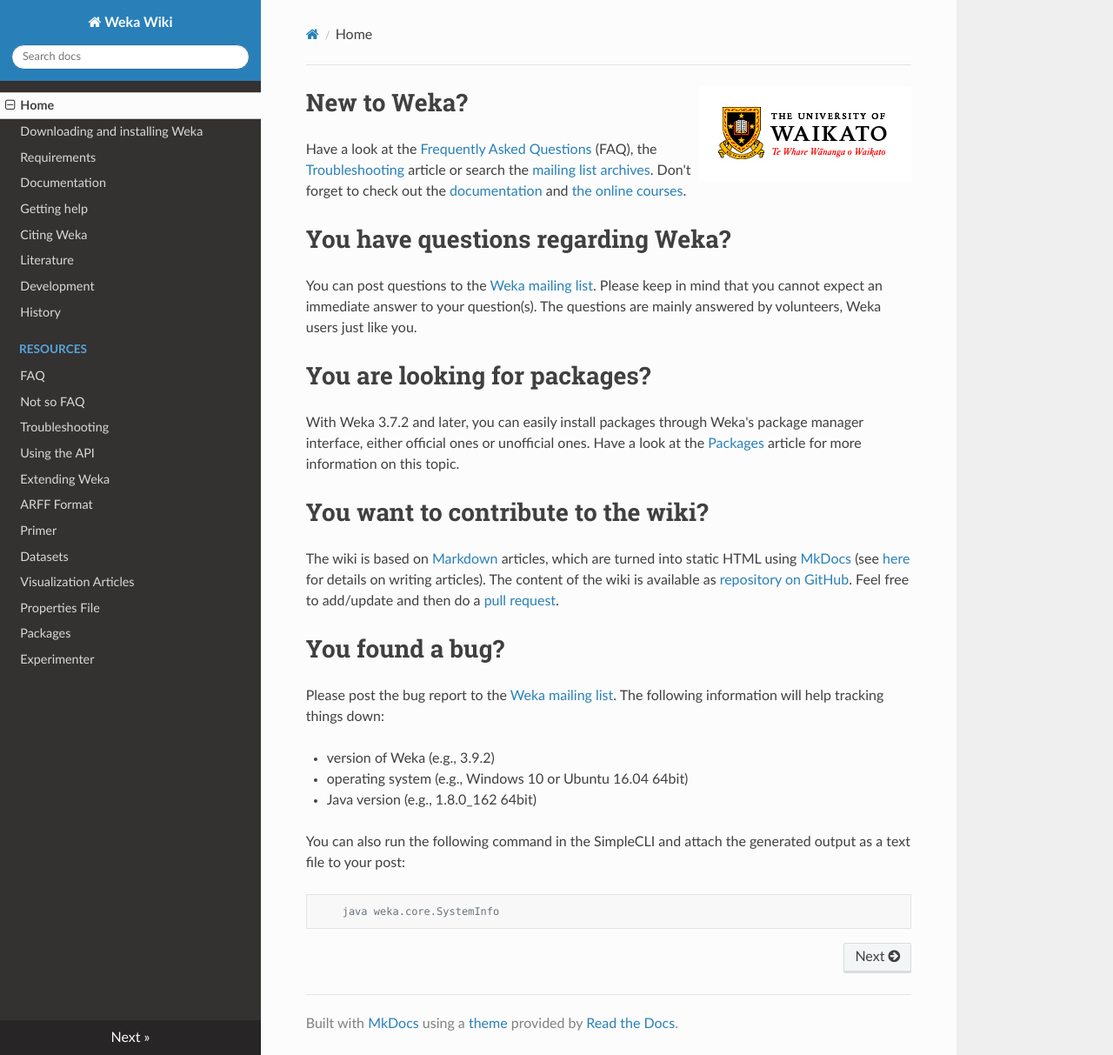
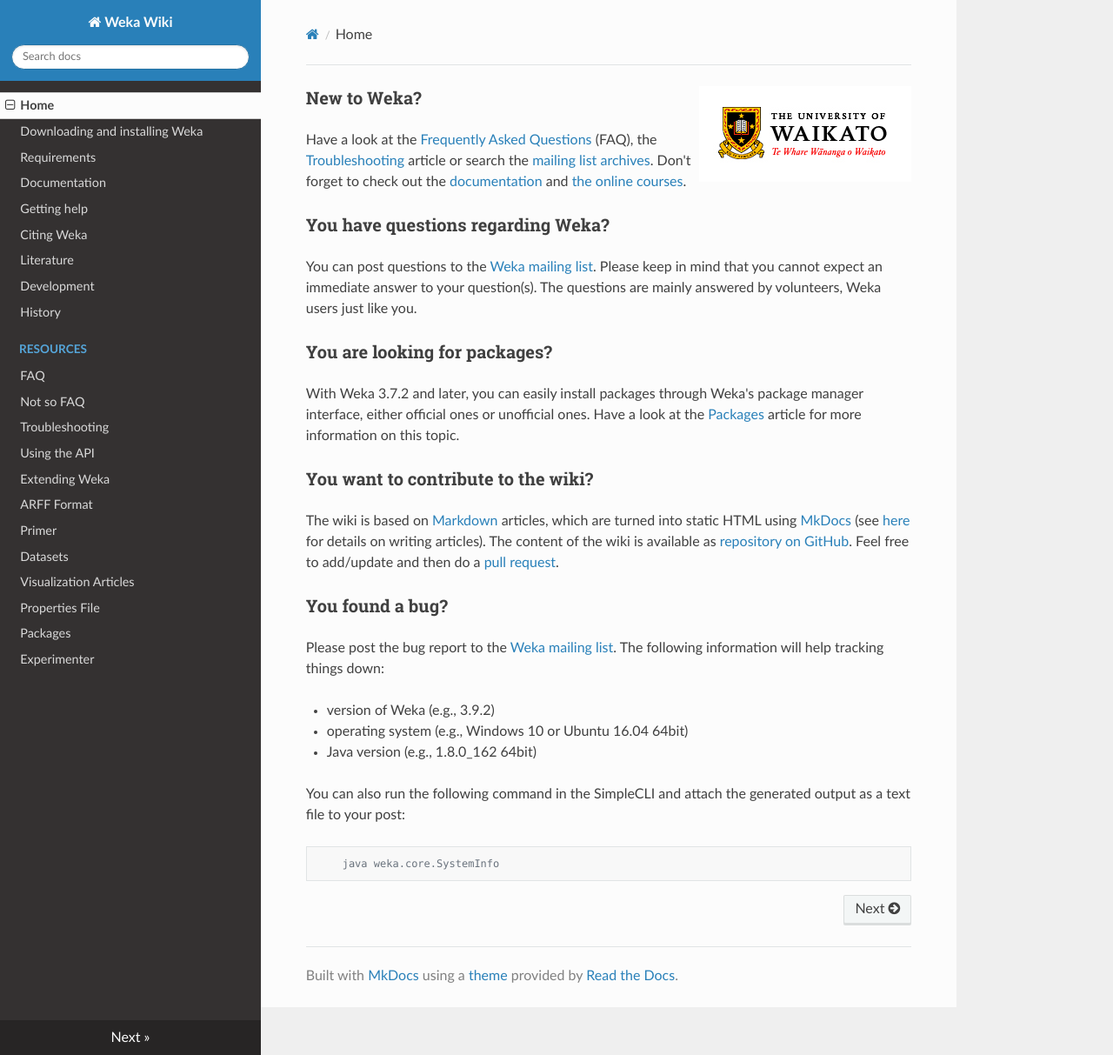
Before and after one commit to Waikato/weka-wiki, an MkDocs documentation site: the page built from docs/index.md, in a window 1280 px wide and 1213 px high. Shown: the whole window at 87% size. Built offline with MkDocs 1.6.1, drawn with Linux system fonts in a browser that asks for light colours; nearby versions of some CDN libraries.

Commit message:
TOC provides up to leve 3 headings now

```diff
--- a/mkdocs.yml
+++ b/mkdocs.yml
@@ -4,6 +4,9 @@
 theme:
     name: readthedocs
 #    custom_dir: weka_theme/
+markdown_extensions:
+    - toc:
+        baselevel: 3
 # if page names start with a blank, eg ' Some name', then they get
 # excluded from the navigation on the left-hand side
 nav:
```
